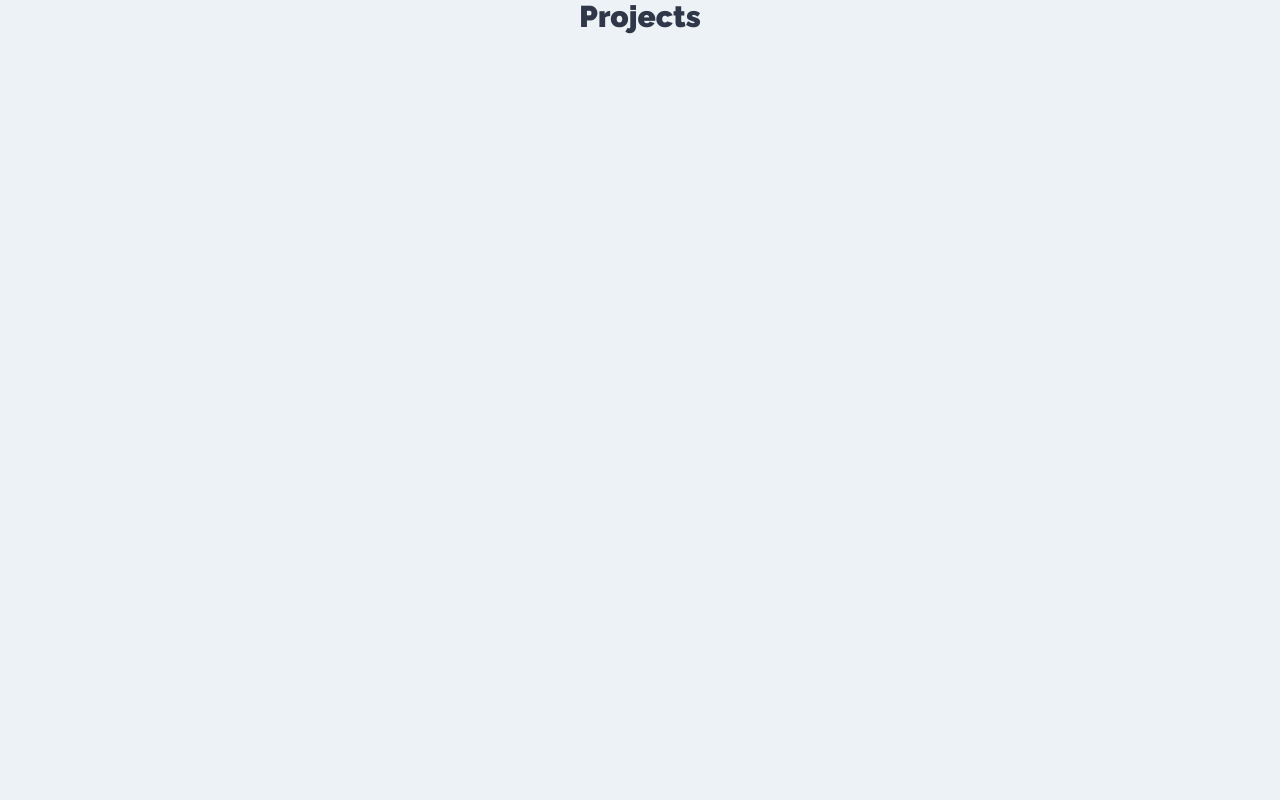
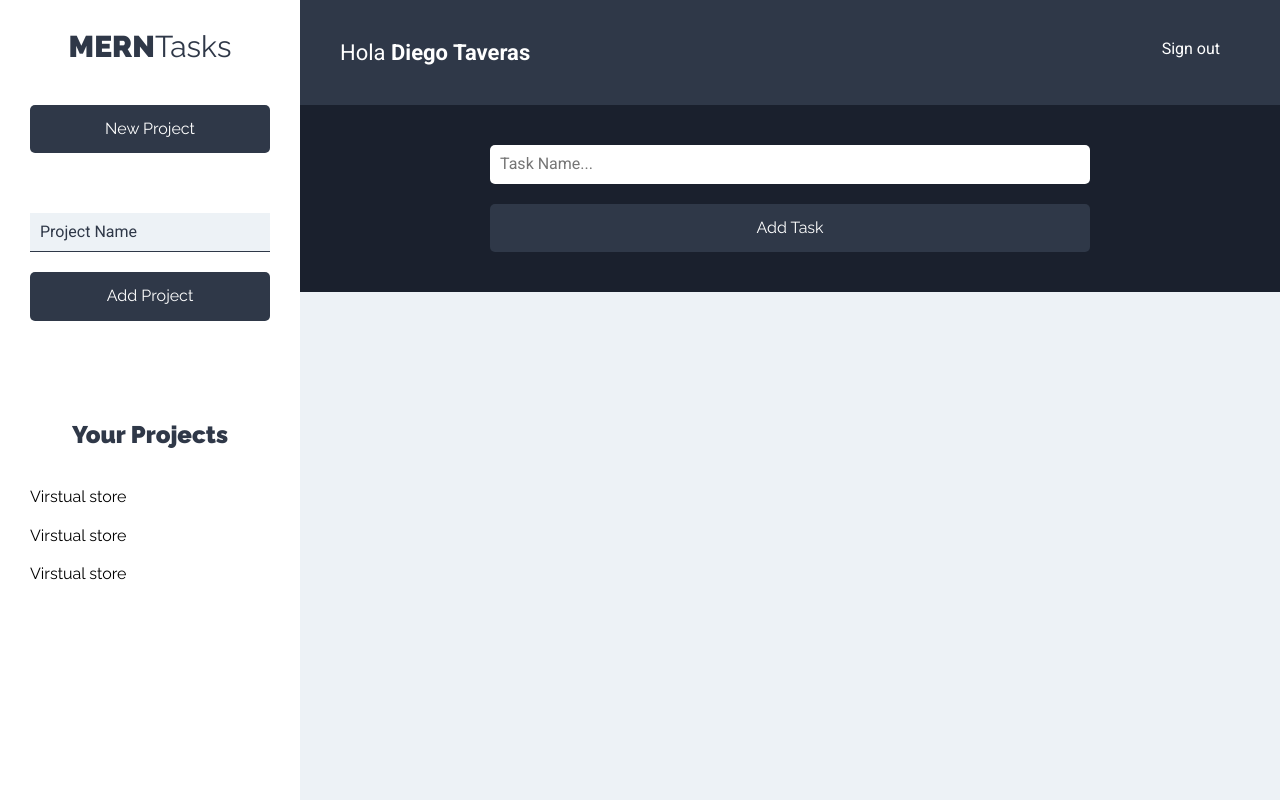
Before and after one commit to diegodjty/mern-task-client, a React (Create React App) app: page /projects in a window 1280 px wide. Built offline with nearby package versions, Linux system fonts and the light colour scheme.

Commit message:
Add Task and Projects components

```diff
--- /dev/null
+++ b/src/components/layout/Bar.js
@@ -0,0 +1,15 @@
+import React from 'react'
+
+const Bar = () => {
+    return (
+        <header className="app-header">
+            <p className="nombre-usuario">Hola <span>Diego Taveras</span></p>
+
+            <nav className="nav-principal">
+                <a href="#!">Sign out</a>
+            </nav>
+        </header>
+    )
+}
+
+export default Bar
--- a/src/components/layout/Sidebar.js
+++ b/src/components/layout/Sidebar.js
@@ -1,5 +1,7 @@
 import React from 'react'
 import NewProject from '../projects/NewProject';
+import ProjectList from '../projects/ProjectList';
+
 
 
 const Sidebar = () => {
@@ -9,6 +11,7 @@
             <NewProject/>
             <div className="proyectos">
                 <h2>Your Projects</h2>
+                <ProjectList />
             </div>
         </aside>
     )
--- /dev/null
+++ b/src/components/projects/Project.js
@@ -0,0 +1,16 @@
+import React from 'react'
+
+const Project = ({project}) => {
+    return (
+        <li>
+            <button
+                type="button"
+                className="btn btn-blank"
+            >
+            {project.name}
+            </button>
+        </li>
+    )
+}
+
+export default Project
--- /dev/null
+++ b/src/components/projects/ProjectList.js
@@ -0,0 +1,21 @@
+import React from 'react'
+import Project from './Project';
+
+const ProjectList = () => {
+
+    const projects = [
+        {name: 'Virstual store'},
+        {name: 'Virstual store'},
+        {name: 'Virstual store'},
+    ]
+
+    return (
+        <ul className="listado-proyectos">
+            {projects.map(project => (
+                <Project project={project} />
+            ))}
+        </ul>
+    )
+}
+
+export default ProjectList
--- a/src/components/projects/Projects.js
+++ b/src/components/projects/Projects.js
@@ -1,8 +1,23 @@
 import React from 'react'
+import Sidebar from '../layout/Sidebar'
+import Bar from '../layout/Bar';
+import TaskForm from '../tasks/TaskForm';
 
 const Projects = () => {
     return (
-        <h1>Projects</h1>
+        <div className="contenedor-app">
+            <Sidebar />
+
+            <div className="seccion-principal">
+                <Bar/>
+                <main>
+                    <TaskForm />
+                    <div className="contenedor-tareas">
+
+                    </div>
+                </main>
+            </div>
+        </div>
     )
 }
 
--- /dev/null
+++ b/src/components/tasks/TaskForm.js
@@ -0,0 +1,29 @@
+import React from 'react'
+
+const TaskForm = () => {
+    return (
+        <div className="formulario">
+            <form>
+                <div className="contenedor-input">
+                    <input
+                        type="text"
+                        className="input-text"
+                        placeholder="Task Name..."
+                        name="name"
+                    />
+                </div>
+
+                <div className="contenedor-input">
+                    <input
+                        type="submit"
+                        className="btn btn-primario btn-submit btn-block"
+                        value="Add Task"
+                    />
+                </div>
+            </form>
+        </div>
+
+    )
+}
+
+export default TaskForm
```
Also changed, not shown: src/components/tasks/Task.js (added), src/components/tasks/TaskList.js (added).
